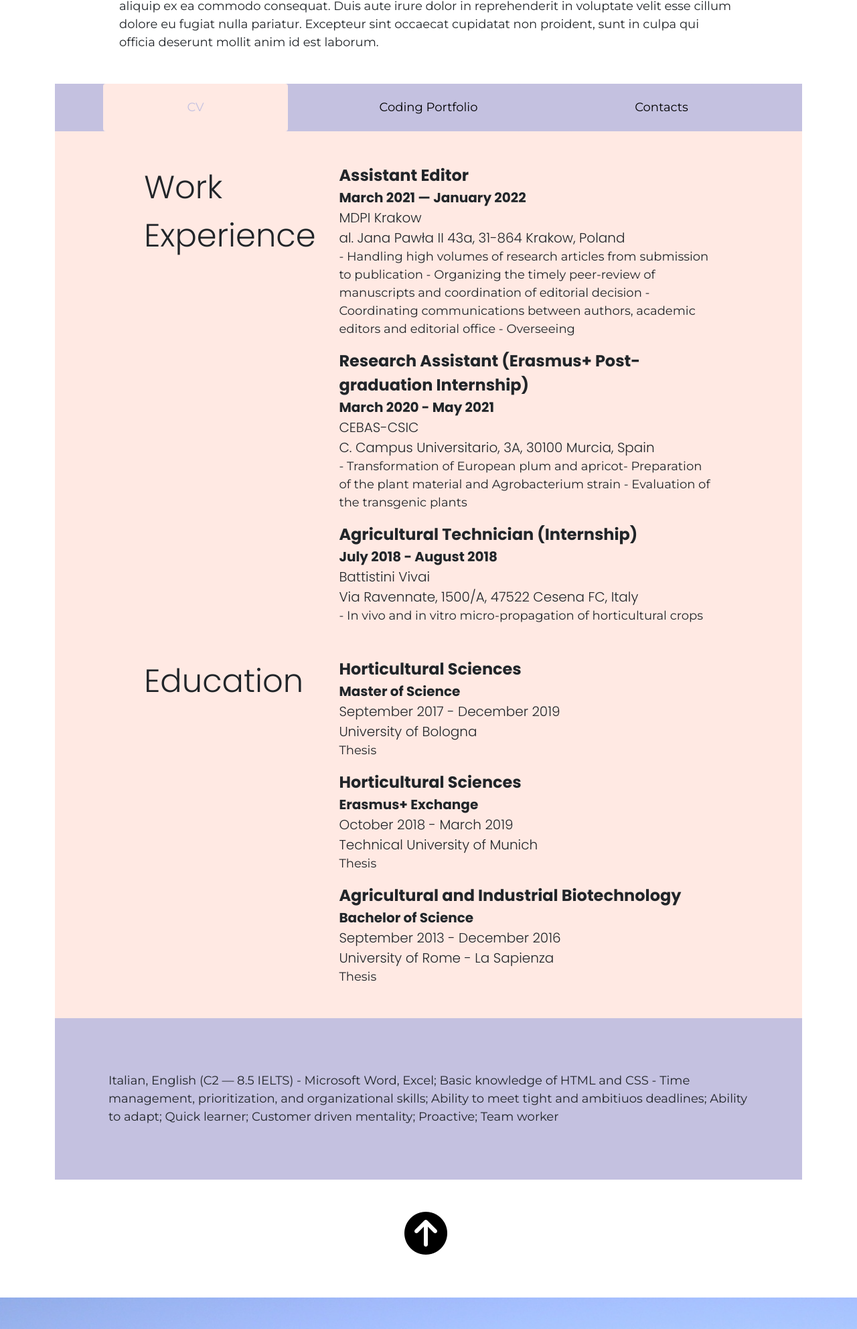
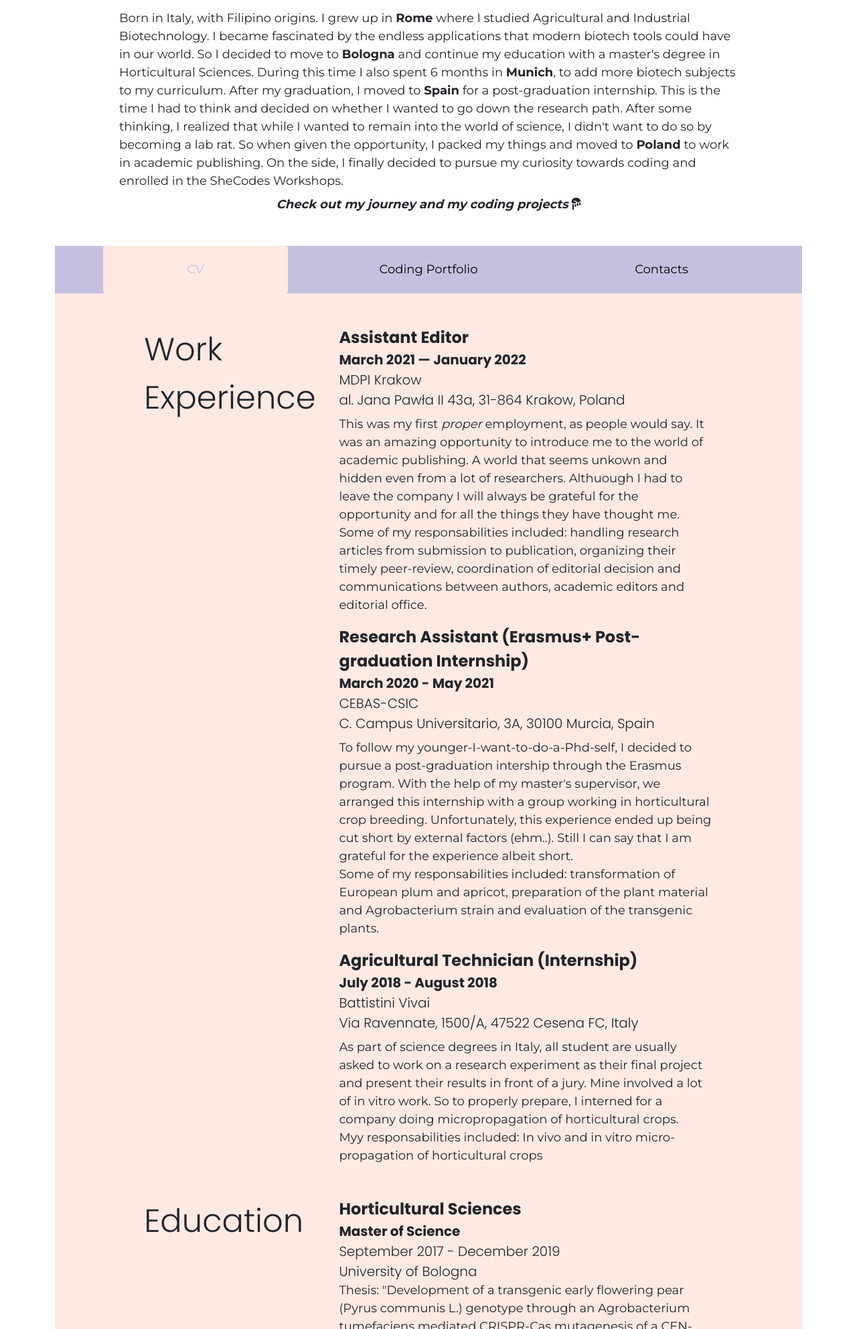
Before and after one commit to mfangi/cv-project, a plain HTML site: page index.html in a window 1280 px wide. Shown: the part 816-2800 px from the top of the page at 67% size. Drawn offline with nearby package versions, Linux system fonts and the light colour scheme.

Commit message:
Updated pages text content

```diff
--- a/index.html
+++ b/index.html
@@ -33,13 +33,26 @@
     </div>
     <div class="container mb-5">
       <div class="description text-3 m-5 ps-5 pe-5">
-        Lorem ipsum dolor sit amet, consectetur adipiscing elit, sed do eiusmod
-        tempor incididunt ut labore et dolore magna aliqua. Ut enim ad minim
-        veniam, quis nostrud exercitation ullamco laboris nisi ut aliquip ex ea
-        commodo consequat. Duis aute irure dolor in reprehenderit in voluptate
-        velit esse cillum dolore eu fugiat nulla pariatur. Excepteur sint
-        occaecat cupidatat non proident, sunt in culpa qui officia deserunt
-        mollit anim id est laborum.
+        <div class="text-2 text-center">About me</div>
+        Born in Italy, with Filipino origins. I grew up in
+        <strong>Rome</strong> where I studied Agricultural and Industrial
+        Biotechnology. I became fascinated by the endless applications that
+        modern biotech tools could have in our world. So I decided to move to
+        <strong>Bologna</strong> and continue my education with a master's
+        degree in Horticultural Sciences. During this time I also spent 6 months
+        in <strong>Munich</strong>, to add more biotech subjects to my
+        curriculum. After my graduation, I moved to <strong>Spain</strong> for a
+        post-graduation internship. This is the time I had to think and decided
+        on whether I wanted to go down the research path. After some thinking, I
+        realized that while I wanted to remain into the world of science, I
+        didn't want to do so by becoming a lab rat. So when given the
+        opportunity, I packed my things and moved to <strong>Poland</strong> to
+        work in academic publishing. On the side, I finally decided to pursue my
+        curiosity towards coding and enrolled in the SheCodes Workshops.
+        <div class="text-center mt-2 fst-italic fw-bold">
+          Check out my journey and my coding projects
+          <i class="fas fa-hand-point-down"></i>
+        </div>
       </div>
       <div class="navigation" id="navbar">
         <ul class="nav justify-content-evenly">
@@ -69,12 +82,17 @@
               <div class="text-company">
                 MDPI Krakow<br />al. Jana Pawła II 43a, 31-864 Krakow, Poland
               </div>
-              <div class="text-description">
-                - Handling high volumes of research articles from submission to
-                publication - Organizing the timely peer-review of manuscripts
-                and coordination of editorial decision - Coordinating
-                communications between authors, academic editors and editorial
-                office - Overseeing
+              <div class="text-description mt-2">
+                This was my first <em>proper</em> employment, as people would
+                say. It was an amazing opportunity to introduce me to the world
+                of academic publishing. A world that seems unkown and hidden
+                even from a lot of researchers. Althuough I had to leave the
+                company I will always be grateful for the opportunity and for
+                all the things they have thought me.<br />Some of my
+                responsabilities included: handling research articles from
+                submission to publication, organizing their timely peer-review,
+                coordination of editorial decision and communications between
+                authors, academic editors and editorial office.
               </div>
             </div>
           </div>
@@ -88,10 +106,17 @@
               <div class="text-company">
                 CEBAS-CSIC<br />C. Campus Universitario, 3A, 30100 Murcia, Spain
               </div>
-              <div class="text-description">
-                - Transformation of European plum and apricot- Preparation of
-                the plant material and Agrobacterium strain - Evaluation of the
-                transgenic plants
+              <div class="text-description mt-2">
+                To follow my younger-I-want-to-do-a-Phd-self, I decided to
+                pursue a post-graduation intership through the Erasmus program.
+                With the help of my master's supervisor, we arranged this
+                internship with a group working in horticultural crop breeding.
+                Unfortunately, this experience ended up being cut short by
+                external factors (ehm..). Still I can say that I am grateful for
+                the experience albeit short.
+                <br />Some of my responsabilities included: transformation of
+                European plum and apricot, preparation of the plant material and
+                Agrobacterium strain and evaluation of the transgenic plants.
               </div>
             </div>
           </div>
@@ -104,8 +129,14 @@
                 Battistini Vivai<br />Via Ravennate, 1500/A, 47522 Cesena FC,
                 Italy
               </div>
-              <div class="text-description">
-                - In vivo and in vitro micro-propagation of horticultural crops
+              <div class="text-description mt-2">
+                As part of science degrees in Italy, all student are usually
+                asked to work on a research experiment as their final project
+                and present their results in front of a jury. Mine involved a
+                lot of in vitro work. So to properly prepare, I interned for a
+                company doing micropropagation of horticultural crops.
+                <br />Myy responsabilities included: In vivo and in vitro
+                micro-propagation of horticultural crops
               </div>
             </div>
           </div>
@@ -118,7 +149,11 @@
                 September 2017 - December 2019 <br />
                 University of Bologna
               </div>
-              <div class="text-description">Thesis</div>
+              <div class="text-description">
+                Thesis: "Development of a transgenic early flowering pear (Pyrus
+                communis L.) genotype through an Agrobacterium tumefaciens
+                mediated CRISPR-Cas mutagenesis of a CEN- like gene"
+              </div>
             </div>
           </div>
           <div class="row mt-3">
@@ -130,7 +165,6 @@
                 October 2018 - March 2019 <br />
                 Technical University of Munich
               </div>
-              <div class="text-description">Thesis</div>
             </div>
           </div>
           <div class="row mt-3">
@@ -144,17 +178,44 @@
                 September 2013 - December 2016<br />
                 University of Rome - La Sapienza
               </div>
-              <div class="text-description">Thesis</div>
+              <div class="text-description">
+                Thesis: “Pulses and food security: a chemical- physical analysis
+                with LF-NMR
+              </div>
             </div>
           </div>
         </div>
       </div>
-      <div class="content-container-2 text-3">
-        Italian, English (C2 — 8.5 IELTS) - Microsoft Word, Excel; Basic
-        knowledge of HTML and CSS - Time management, prioritization, and
-        organizational skills; Ability to meet tight and ambitiuos deadlines;
-        Ability to adapt; Quick learner; Customer driven mentality; Proactive;
-        Team worker
+      <div class="container content-container-2 text-3">
+        <div class="row">
+          <div class="col-md-6 text-end">
+            <div class="text-3 fw-bold mb-3">Things that I am proud of</div>
+            English (C2 — 8.5 IELTS) <i class="fas fa-language fs-5"></i><br />
+
+            <a
+              href="https://doi.org/10.3390/molecules24081531"
+              class="footer-link"
+              target="_blank"
+              >Published research article</a
+            >
+            <i class="fas fa-copy fs 5"></i>
+            <br />
+
+            <a
+              href="https://www.shecodes.io/students/570-angela-boco"
+              class="footer-link"
+              target="_blank"
+              >Completion of Shecodes workshop</a
+            >
+            <i class="fas fa-laptop-code"></i>
+          </div>
+          <div class="col-md-6">
+            <div class="text-3 fw-bold mb-3">Things you can expect of me</div>
+            Time management, prioritization, and organizational skills; Ability
+            to meet tight and ambitiuos deadlines; Ability to adapt; Quick
+            learner; Customer driven mentality; Proactive; Team worker
+          </div>
+        </div>
       </div>
       <div class="container container-content scroll-up-btn icon-style">
         <a href="index.html#navbar" class=""
```
Also changed, not shown: coding.html (+49 -14 lines), contact.html (+25 -7 lines).
